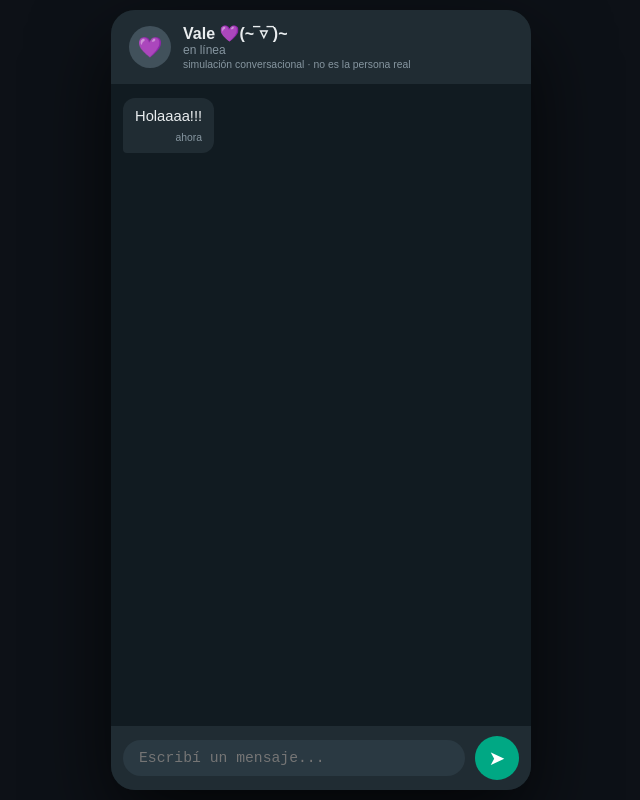
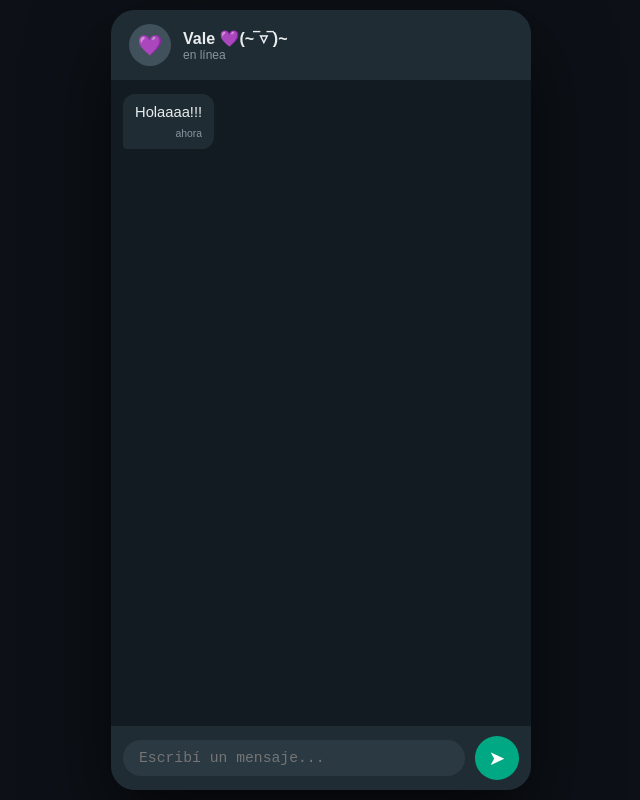
Before and after one commit to valeveig15/Vale-2.0, a plain HTML site: page index.html in a window 1280 px wide. Shown: the whole page, without its empty margins (319-959 px from the left). Drawn offline with Linux system fonts and the light colour scheme; files whose address does not match are found by name.

Commit message:
Update index.html

```diff
--- a/index.html
+++ b/index.html
@@ -32,7 +32,6 @@ body{background:#0d1117;font-family:Arial,sans-serif;height:100vh;display:flex;a
     <div class="header-info">
       <div class="header-name">Vale 💜(~‾▿‾)~</div>
       <div class="header-status" id="status">en línea</div>
-      <div class="sim-label">simulación conversacional · no es la persona real</div>
     </div>
   </div>
 
```
